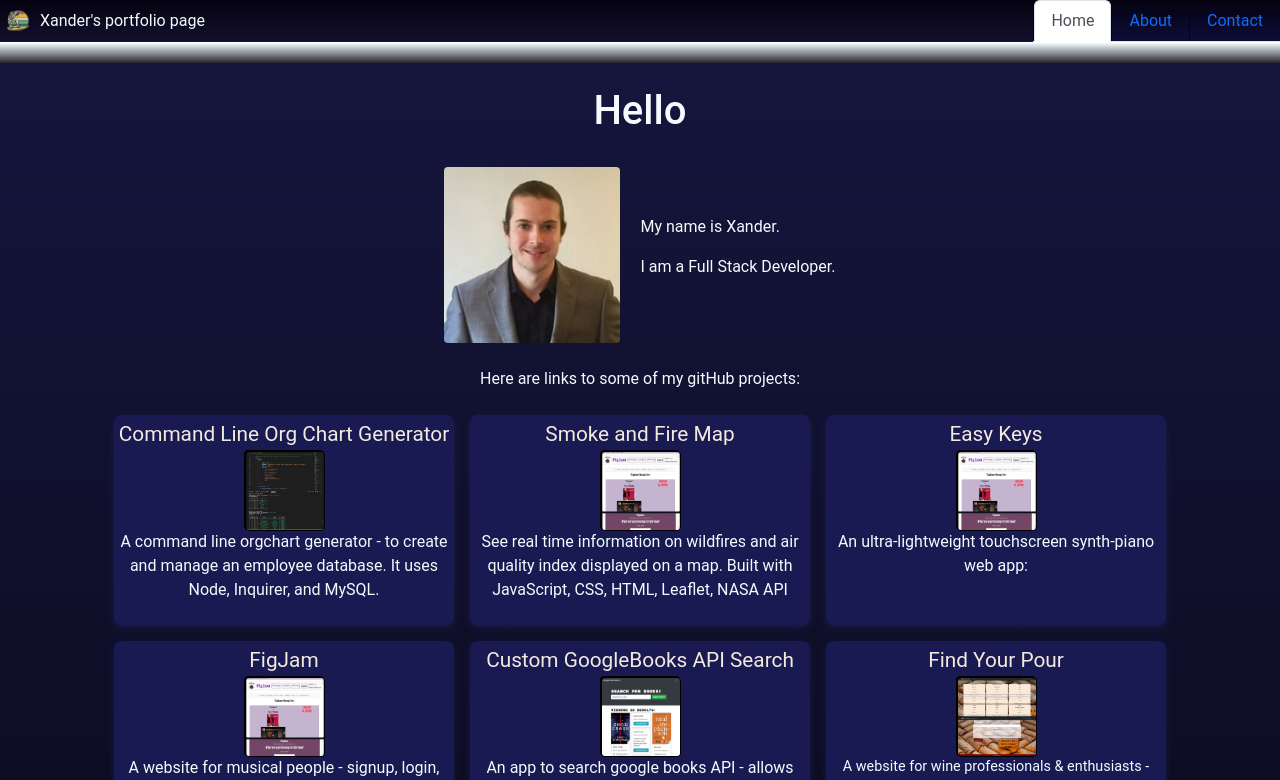
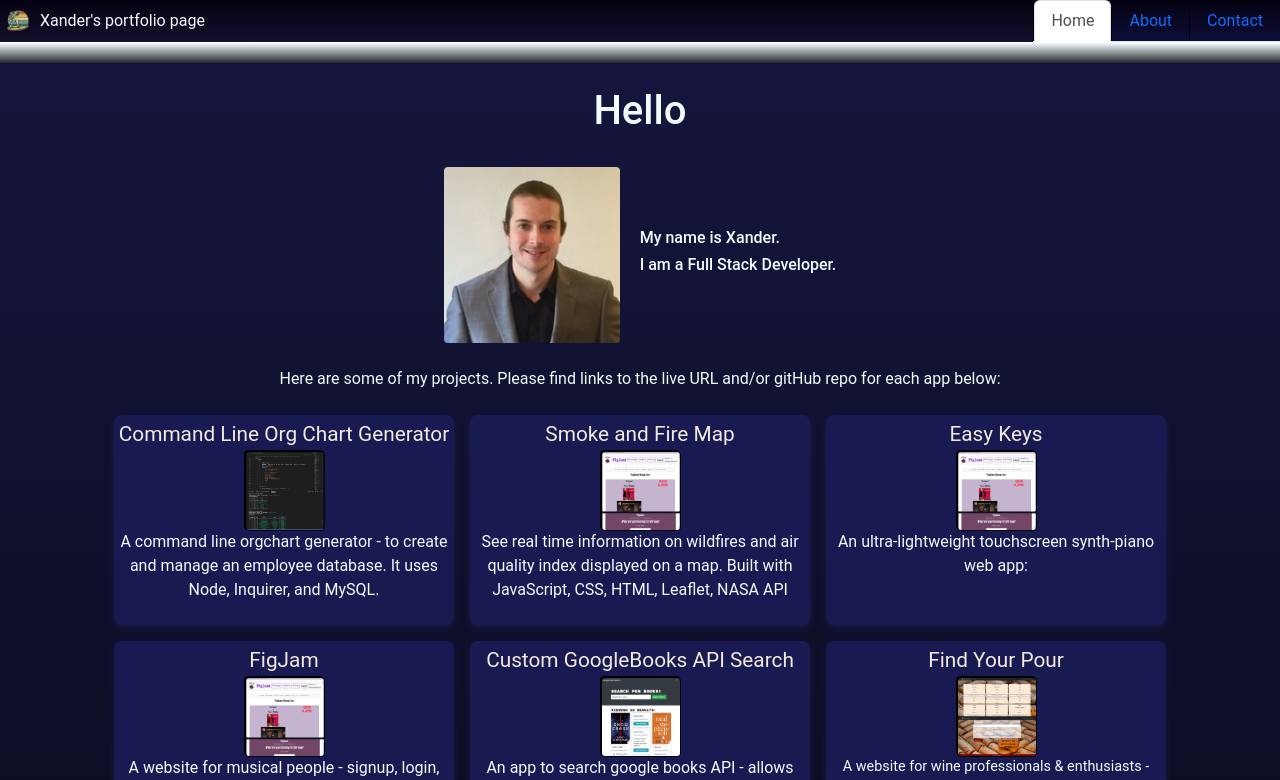
Before and after one commit to xnd0/portfolio-2022, a React (Create React App) app: page / in a window 1280 px wide. Shown: the top 780 px of the page. Built offline with nearby package versions, Linux system fonts and the light colour scheme.

Commit message:
style adjustments on homepage intro copy

```diff
--- a/src/components/pages/Home.js
+++ b/src/components/pages/Home.js
@@ -22,8 +22,12 @@ export default function Home() {
         <img id='profilepic' src={miniProfile} alt="Mini Profile Pic" />
 
         <div className='intro-words'>
-          <p>My name is Xander.</p>
-          <p>I am a Full Stack Developer.</p>
+
+          <h6>My name is Xander.</h6>
+          <h6>I am a Full Stack Developer.</h6>
+
+          {/* <p>My name is Xander.</p>
+          <p>I am a Full Stack Developer.</p> */}
         </div>
 
         {/* <img src={spacesurfer} alt="spaceman surfing" /> */}
@@ -31,7 +35,9 @@ export default function Home() {
       </div>
 
       <br></br>
-      <p>Here are links to some of my gitHub projects:</p>
+      <div className='intro-words-2'>
+        <p>Here are some of my projects. Please find links to the live URL and/or gitHub repo for each app below:</p>
+      </div>
 
       <div class="flex">
 
--- a/src/style.css
+++ b/src/style.css
@@ -148,6 +148,11 @@ a:link {
     /* justify-content: space-between; */
 }
 
+.intro-words-2 {
+    margin-left: 40px;
+    margin-right: 40px;
+}
+
 .footer {
     background-color: #F2FCFF;
     color: rgb(10, 4, 40);
```
